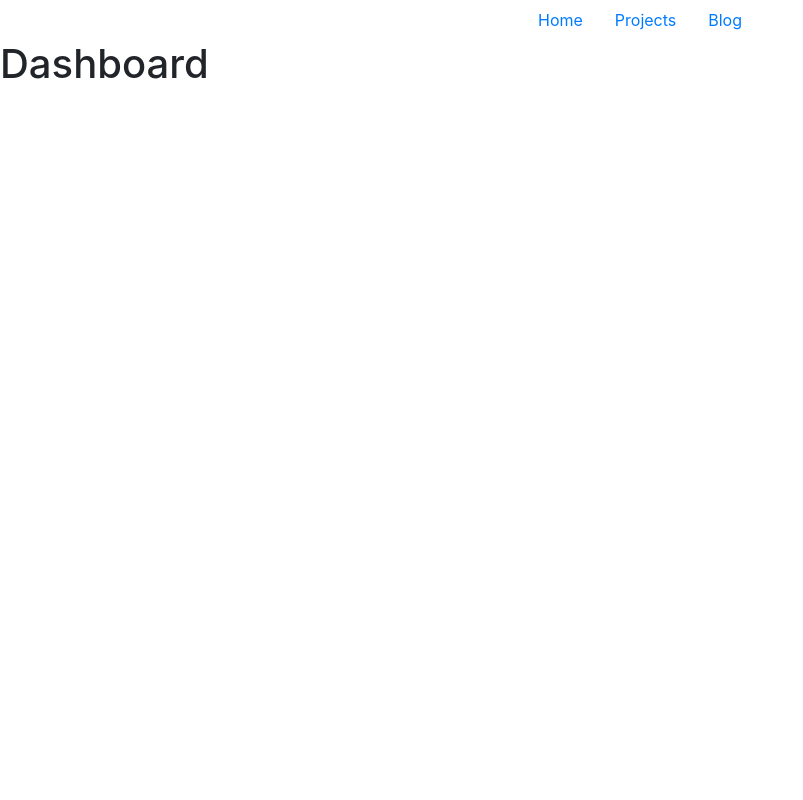
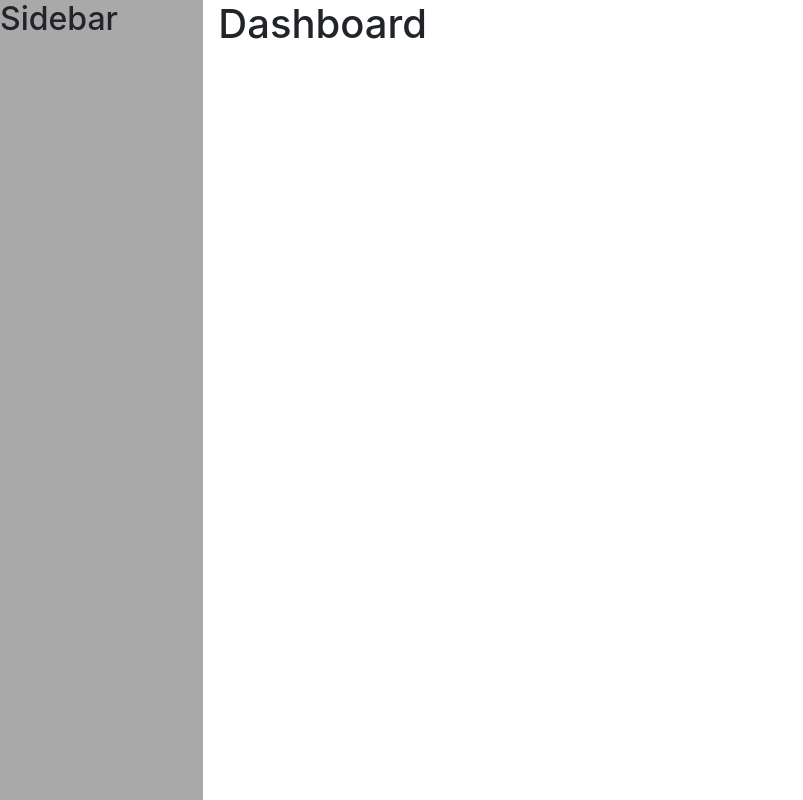
Before and after one commit to informagician/informagician, a React (Create React App) app: page /dashboard in a window 1280 px wide. Shown: the whole page, without its empty margins (0-803 px from the left). Built offline with nearby package versions, Linux system fonts and the light colour scheme.

Commit message:
initial contact point being refactored for request distribution between admin area and site

```diff
--- a/src/App.js
+++ b/src/App.js
@@ -1,8 +1,8 @@
 import React from 'react';
 import { BrowserRouter as Router, Switch, Route } from 'react-router-dom'
-import Nav from './components/Nav'
-import Home from './components/Home'
-import Blog from './components/Blog'
+// import Nav from './components/Nav'
+import Main from './components/Main'
+// import Blog from './components/Blog'
 import Dashboard from './components/admin/Dashboard'
 import 'bootstrap/dist/css/bootstrap.min.css'
 
@@ -10,16 +10,13 @@ function App() {
   return (
     <>
       <Router>
-        <Nav />
+        {/* <Nav /> */}
         <Switch>
           <Route path='/dashboard'>
             <Dashboard />
           </Route>
           <Route exact path='/'>
-            <Home />
-          </Route>
-          <Route path='/blog'>
-            <Blog />
+            <Main />
           </Route>
         </Switch>
       </Router>
--- a/src/components/Blog.js
+++ b/src/components/Blog.js
@@ -4,6 +4,8 @@ import axios from 'axios'
 const Blog = () => {
 
     const [ articles, setArticles ] = useState()
+
+    document.title = 'Milo Rastgoo - Blog'
 
     useEffect(() => {
         axios.get(process.env.REACT_APP_API + 'articles')
--- /dev/null
+++ b/src/components/Main.js
@@ -0,0 +1,28 @@
+import React from 'react'
+import { BrowserRouter as Router, Switch, Route } from 'react-router-dom'
+import Nav from './Nav'
+import Home from './Home'
+import Blog from './Blog'
+// import Projects from './Projects'
+
+const Main = () => {
+
+    return (
+        <Router>
+            <Nav />
+            <Switch>
+                <Route path="/">
+                    <Home />
+                </Route>
+                <Route path="/blog">
+                    <Blog />
+                </Route>
+                {/* <Route path="/projects">
+                    <Projects />
+                </Route> */}
+            </Switch>
+        </Router>
+    )
+}
+
+export default Main
--- a/src/components/admin/Dashboard.js
+++ b/src/components/admin/Dashboard.js
@@ -1,9 +1,17 @@
 import React from 'react'
+import Sidebar from './Sidebar'
 
 const Dashboard = () => {
 
     return(
-        <h1>Dashboard</h1>
+        <div className="row">
+            <div className="col-2 sidebar">
+                <Sidebar />
+            </div>
+            <div className="col-10">
+                <h1>Dashboard</h1>
+            </div>
+        </div>
     )
 }
 
--- /dev/null
+++ b/src/components/admin/Sidebar.js
@@ -0,0 +1,10 @@
+import React from 'react'
+
+const Sidebar = () => {
+
+    return (
+        <h2>Sidebar</h2>
+    )
+}
+
+export default Sidebar
--- a/src/index.css
+++ b/src/index.css
@@ -11,3 +11,8 @@ code {
   font-family: source-code-pro, Menlo, Monaco, Consolas, 'Courier New',
     monospace;
 }
+
+.sidebar {
+  background-color: darkgray;
+  height: 100vh;
+}
```
